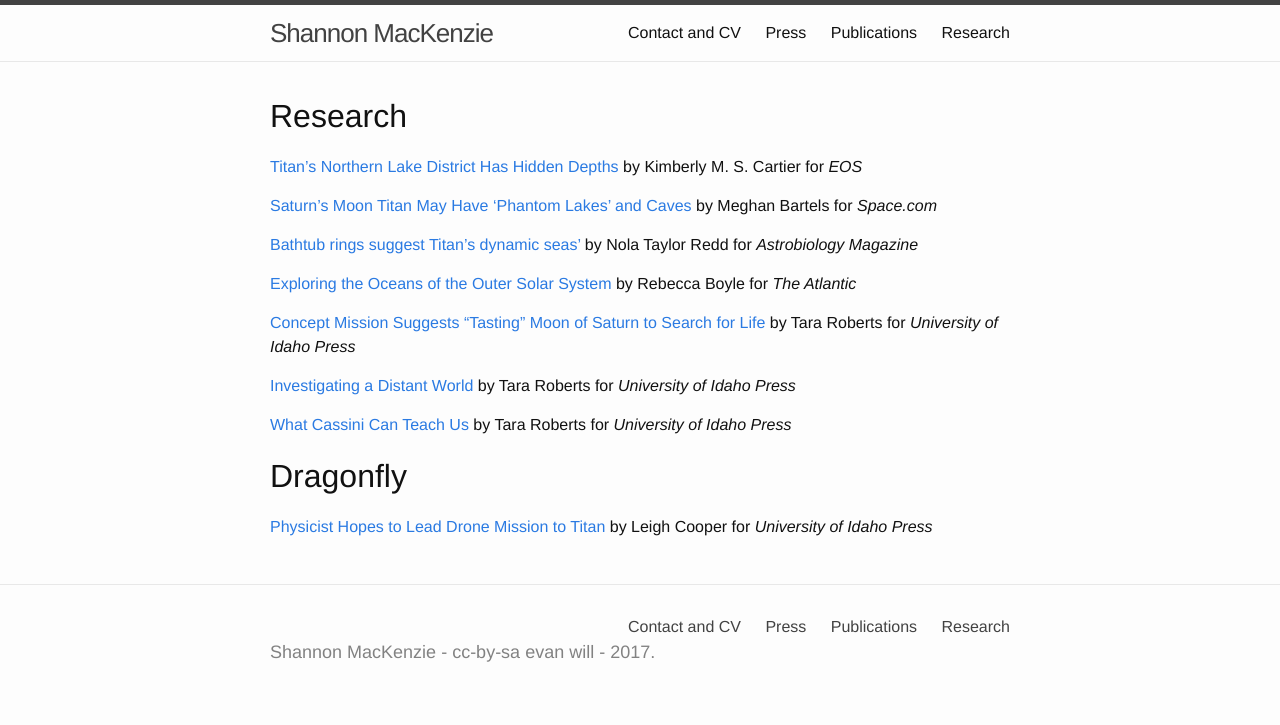
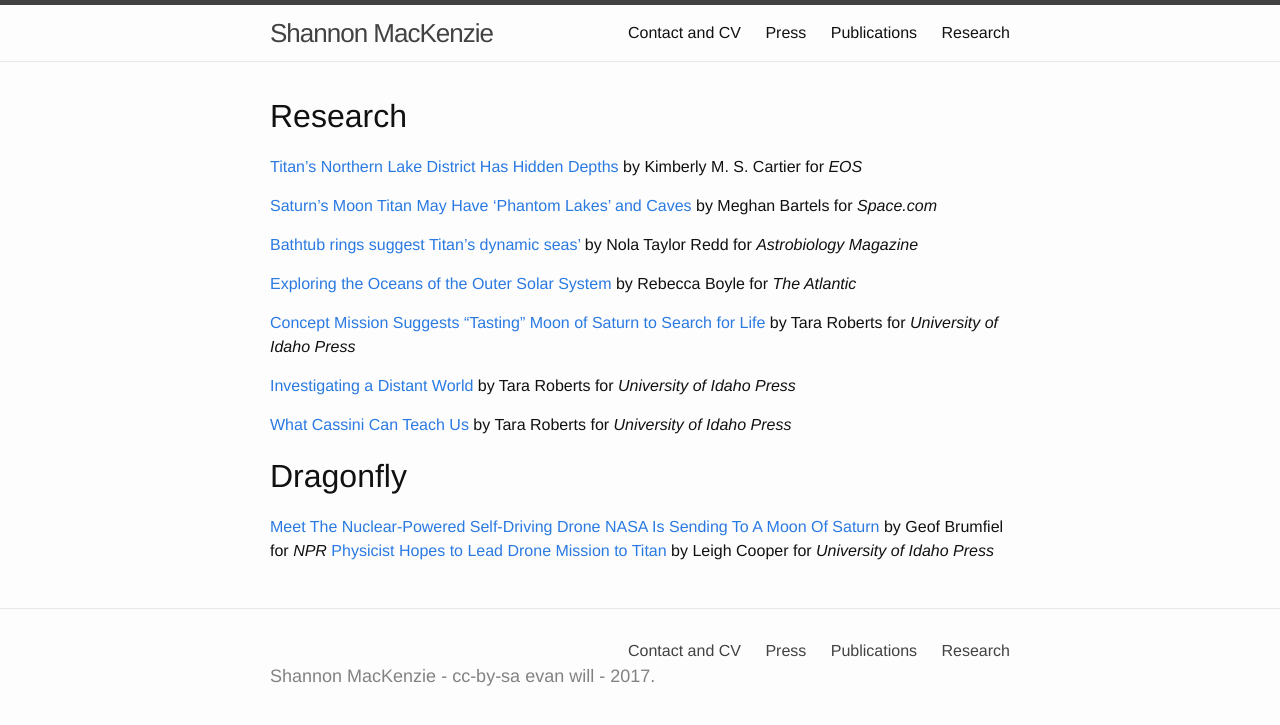
Before and after one commit to shannonmackenzie/shannonmackenzie.github.io, a Jekyll site: the page built from press.md, in a window 1280 px wide. Shown: the top 725 px of the page. Built offline with Jekyll 4.4.1, drawn with Linux system fonts in a browser that asks for light colours.

Commit message:
Update press.md

```diff
--- a/press.md
+++ b/press.md
@@ -22,4 +22,5 @@ permalink: /press
 [What Cassini Can Teach Us](https://www.uidaho.edu/news/here-we-have-idaho-magazine/past-issues/2017-spring/cassini) by Tara Roberts for *University of Idaho Press*
 
 # Dragonfly
+[Meet The Nuclear-Powered Self-Driving Drone NASA Is Sending To A Moon Of Saturn](https://www.npr.org/2019/09/17/760649353/meet-the-nuclear-powered-self-driving-drone-nasa-is-sending-to-a-moon-of-saturn) by Geof Brumfiel for *NPR*
 [Physicist Hopes to Lead Drone Mission to Titan](https://www.uidaho.edu/sci/news/features/2018/dragonfly) by Leigh Cooper for *University of Idaho Press*
```
